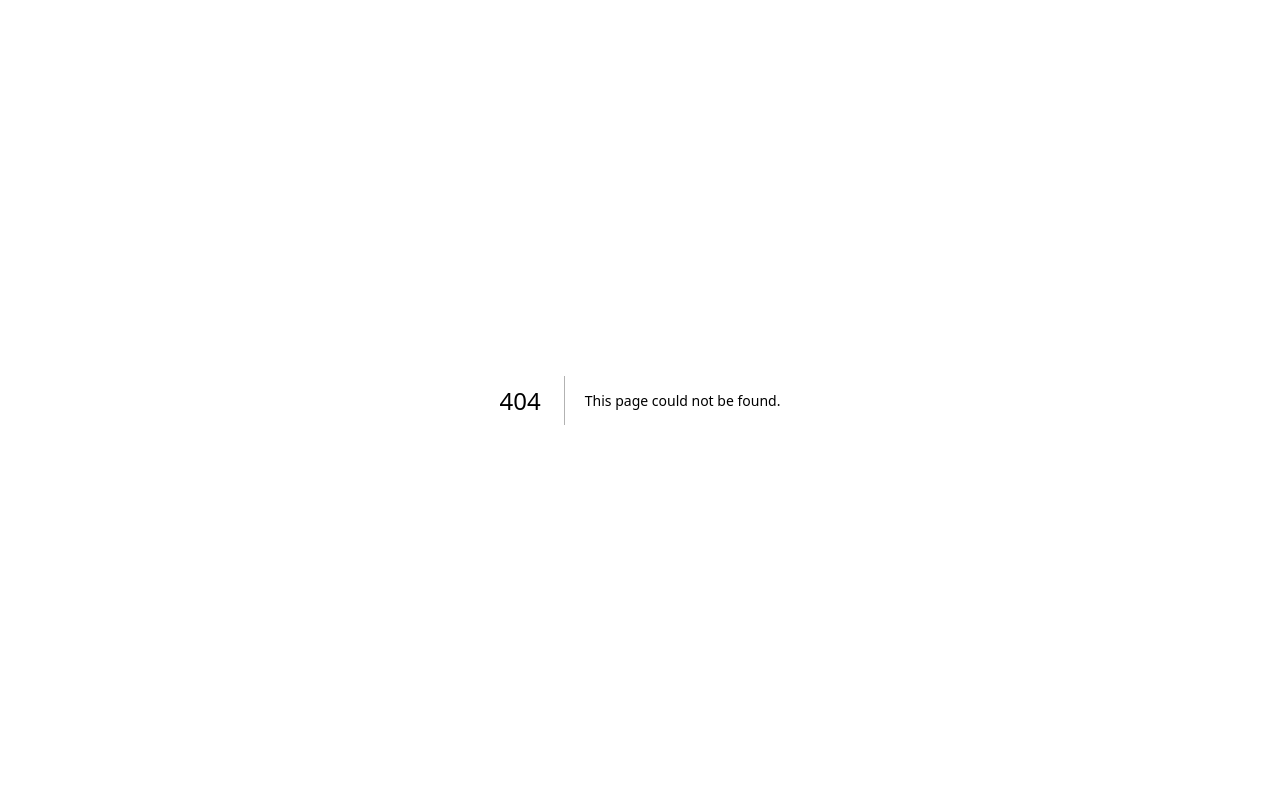
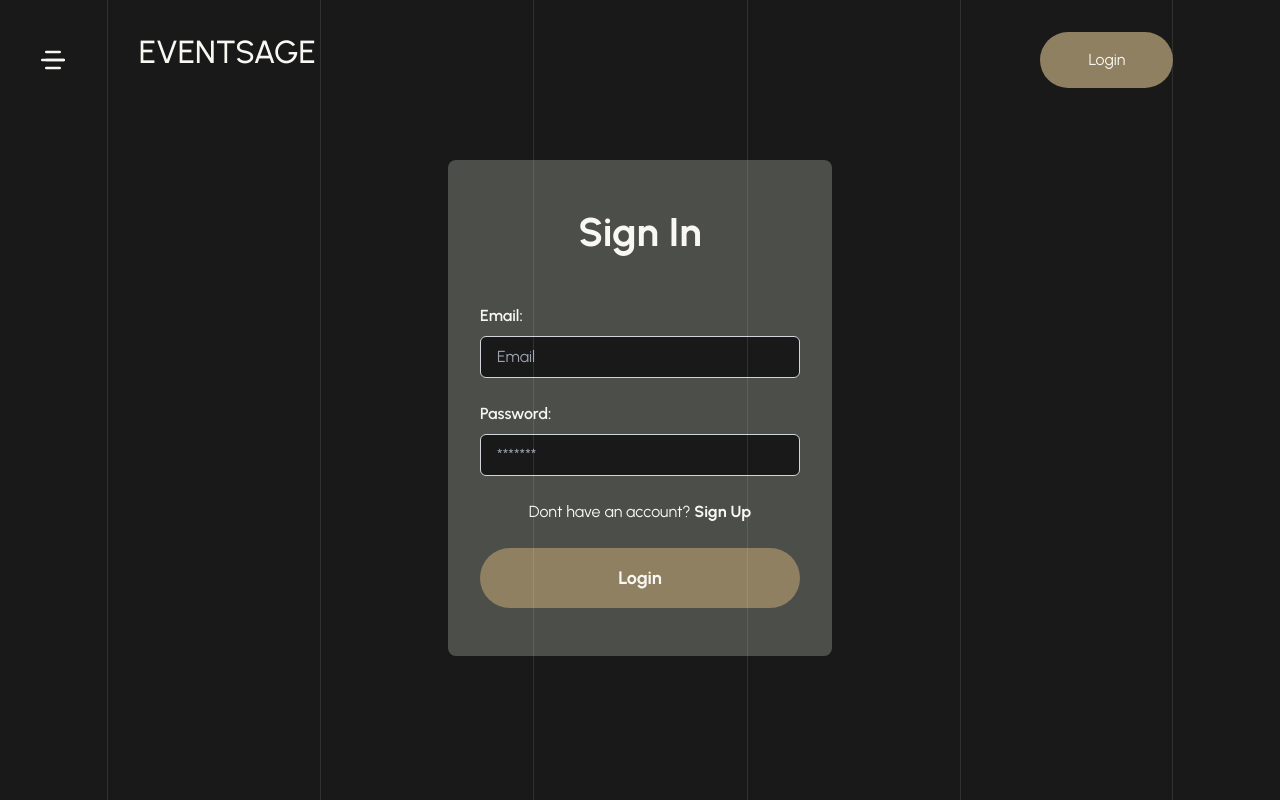
Before and after one commit to Agrimzz/eventsage, a Next.js app: page /signin in a window 1280 px wide. Before the commit this address had no page. Built offline with nearby package versions, Linux system fonts and the light colour scheme.

Commit message:
Sign in Sign up Basics

```diff
--- /dev/null
+++ b/app/(auth)/layout.tsx
@@ -0,0 +1,18 @@
+import GridLines from "@/components/shared/GridLines"
+import Header from "@/components/shared/Header"
+
+export default function Layout({
+  children,
+}: Readonly<{
+  children: React.ReactNode
+}>) {
+  return (
+    <div className="flex h-screen flex-col">
+      <GridLines />
+      <main className="flex-1">
+        <Header />
+        {children}
+      </main>
+    </div>
+  )
+}
--- /dev/null
+++ b/app/(auth)/signin/page.tsx
@@ -0,0 +1,77 @@
+"use client"
+import { useRouter } from "next/navigation"
+import { useState } from "react"
+
+export default function Login() {
+  const [email, setEmail] = useState("")
+  const [password, setPassword] = useState("")
+  const [error, setError] = useState("")
+  const router = useRouter()
+
+  const handleLogin = async (e: React.FormEvent) => {
+    e.preventDefault()
+
+    try {
+      const res = await fetch("/api/login", {
+        method: "POST",
+        body: JSON.stringify({ email, password }),
+      })
+
+      if (res.ok) {
+        const data = await res.json()
+        console.log(data)
+        localStorage.setItem("token", data)
+        router.push("/")
+      } else {
+        const data = await res.json()
+        console.log(data.message)
+        setError(data.message)
+      }
+    } catch (error) {
+      setError("Something went wrong")
+    }
+  }
+
+  return (
+    <div className="max-w-96 h-auto bg-grey py-12 px-8 m-auto mt-40 rounded-lg flex flex-col gap-12 z-50">
+      <h2 className="h2-bold text-center">Sign In</h2>
+      <form className="space-y-6" onSubmit={handleLogin}>
+        <div>
+          <label className="block font-semibold mb-2">Email:</label>
+          <input
+            className="w-full px-4 py-2 bg-black border border-gray-300 rounded-md focus:outline-none "
+            type="email"
+            placeholder="Email"
+            value={email}
+            onChange={(e) => setEmail(e.target.value)}
+            required
+          />
+        </div>
+        <div>
+          <label className="block font-semibold mb-2">Password:</label>
+          <input
+            className="w-full px-4 py-2 bg-black border border-gray-300 rounded-md focus:outline-none "
+            type="password"
+            placeholder="*******"
+            value={password}
+            onChange={(e) => setPassword(e.target.value)}
+            required
+          />
+        </div>
+        {error && <p className="text-red-300 text-center">{error}</p>}
+        <p className="text-center">
+          Dont have an account?{" "}
+          <a href="/signup" className="font-bold">
+            Sign Up
+          </a>
+        </p>
+        <button
+          type="submit"
+          className="w-full bg-primary text-white weight-bold py-4 rounded-full text-lg font-bold"
+        >
+          Login
+        </button>
+      </form>
+    </div>
+  )
+}
--- /dev/null
+++ b/app/(auth)/signup/page.tsx
@@ -0,0 +1,90 @@
+"use client"
+import { useRouter } from "next/navigation"
+import { useEffect, useState } from "react"
+
+export default function Register() {
+  const [fullName, setFullName] = useState("")
+  const [email, setEmail] = useState("")
+  const [password, setPassword] = useState("")
+  const [error, setError] = useState("")
+  const router = useRouter()
+
+  const handleRegister = async (e: React.FormEvent) => {
+    e.preventDefault()
+
+    try {
+      const res = await fetch("/api/register", {
+        method: "POST",
+        body: JSON.stringify({ fullName, email, password }),
+      })
+
+      if (res.ok) {
+        router.push("/signin")
+      } else if (res.status === 400) {
+        const data = await res.json()
+        setError(data.message)
+      } else {
+        const data = await res.json()
+        setError(data.message)
+      }
+    } catch (error) {
+      console.log(error)
+      setError("Something went wrong")
+    }
+  }
+
+  return (
+    <div className="max-w-96 h-auto bg-grey py-12 px-8 m-auto mt-40 rounded-lg flex flex-col gap-12 z-50">
+      <h2 className="h2-bold text-center">Sign up</h2>
+      <form className="space-y-6" onSubmit={handleRegister} method="post">
+        <div>
+          <label className="block font-semibold mb-2">Full name:</label>
+          <input
+            className="w-full px-4 py-2 bg-black border border-gray-300 rounded-md focus:outline-none "
+            type="text"
+            placeholder="Full name"
+            value={fullName}
+            onChange={(e) => setFullName(e.target.value)}
+            required
+          />
+        </div>
+        <div>
+          <label className="block font-semibold mb-2">Email:</label>
+          <input
+            className="w-full px-4 py-2 bg-black border border-gray-300 rounded-md focus:outline-none "
+            type="email"
+            placeholder="Email"
+            value={email}
+            onChange={(e) => setEmail(e.target.value)}
+            required
+          />
+        </div>
+        <div>
+          <label className="block font-semibold mb-2">Password:</label>
+          <input
+            className="w-full px-4 py-2 bg-black border border-gray-300 rounded-md focus:outline-none "
+            type="password"
+            placeholder="*******"
+            value={password}
+            onChange={(e) => setPassword(e.target.value)}
+            required
+          />
+        </div>
+
+        {error && <p className="text-red-300 text-center">{error}</p>}
+        <p className="text-center">
+          Already have an account?{" "}
+          <a href="/signin" className="font-bold">
+            Sign In
+          </a>
+        </p>
+        <button
+          type="submit"
+          className="w-full bg-primary text-white weight-bold py-4 rounded-full text-lg font-bold"
+        >
+          Register
+        </button>
+      </form>
+    </div>
+  )
+}
--- /dev/null
+++ b/app/api/login/route.ts
@@ -0,0 +1,41 @@
+import { NextApiRequest, NextApiResponse } from "next"
+import { connectToDatabase } from "@/libs/database"
+import bcrypt from "bcryptjs"
+
+export async function POST(req: Request, res: Response) {
+  const { email, password } = await req.json()
+
+  if (!email || !password) {
+    return new Response(
+      JSON.stringify({ message: "Email and Password are required" }),
+      { status: 401 }
+    )
+  }
+
+  try {
+    const db = await connectToDatabase()
+    const usersCollection = db.collection("users")
+
+    // Find the user by email
+    const user = await usersCollection.findOne({ email })
+    if (!user) {
+      return new Response(
+        JSON.stringify({ message: "Invalid email or password" }),
+        { status: 400 }
+      )
+    }
+
+    // Compare the provided password with the stored hashed password
+    const isPasswordValid = await bcrypt.compare(password, user.password)
+    if (!isPasswordValid) {
+      return new Response(
+        JSON.stringify({ message: "Invalid email or password" }),
+        { status: 400 }
+      )
+    }
+
+    return new Response(JSON.stringify(email), { status: 200 })
+  } catch (error) {
+    return new Response(JSON.stringify(error), { status: 500 })
+  }
+}
--- /dev/null
+++ b/app/api/register/route.ts
@@ -0,0 +1,44 @@
+import { NextApiRequest, NextApiResponse } from "next"
+import { connectToDatabase } from "@/libs/database"
+import bcrypt from "bcryptjs"
+
+export async function POST(req: Request, res: Response) {
+  const { fullName, email, password } = await req.json()
+
+  if (!fullName || !email || !password) {
+    return new Response(
+      JSON.stringify({ message: "Email and Password are required" }),
+      { status: 401 }
+    )
+  }
+
+  try {
+    const db = await connectToDatabase()
+    const usersCollection = db.collection("users")
+
+    // Check if the user already exists
+    const existingUser = await usersCollection.findOne({ email })
+    if (existingUser) {
+      return new Response(JSON.stringify({ message: "User already exists." }), {
+        status: 400,
+      })
+    }
+
+    // Hash the password
+    const hashedPassword = await bcrypt.hash(password, 10)
+
+    // Create a new user
+    const result = await usersCollection.insertOne({
+      full_name: fullName,
+      email,
+      password: hashedPassword,
+    })
+
+    return new Response(
+      JSON.stringify({ message: "User registered successfully." }),
+      { status: 201 }
+    )
+  } catch (error) {
+    return new Response(JSON.stringify(error), { status: 500 })
+  }
+}
--- a/components/shared/GridLines.tsx
+++ b/components/shared/GridLines.tsx
@@ -2,7 +2,7 @@ import React from "react"
 
 export default function GridLines() {
   return (
-    <div className="w-full h-full grid grid-cols-12 fixed z-30 opacity-20">
+    <div className="w-full h-full grid grid-cols-12 fixed z-30 opacity-10 pointer-events-none cursor-none select-none">
       <div className="border-l border-white h-full col-span-2 col-start-2"></div>
       <div className="border-l border-white h-full col-span-2"></div>
       <div className="border-l border-white h-full col-span-2"></div>
--- a/components/shared/Header.tsx
+++ b/components/shared/Header.tsx
@@ -1,17 +1,26 @@
+"use client"
 import { IconMenu4 } from "@tabler/icons-react"
+import { useRouter } from "next/navigation"
 import React from "react"
 
 function Header() {
+  const router = useRouter()
   return (
-    <div className="w-full grid grid-cols-12 py-8 items-center pointer-events-none select-none fixed z-20">
+    <div className="w-full grid grid-cols-12 py-8 items-center fixed z-50">
       <div className="col-span-1 mx-auto text-center">
         <IconMenu4 size={32} />
       </div>
-      <div className="col-span-2 px-8">
-        <h1 className="h4-medium">EVENTSAGE</h1>
-      </div>
-      <div className="col-start-11 flex justify-end ">
-        <button className="rounded-full bg-primary-500 px-12 py-4 ">
+      <div className="col-span-10 pl-8 flex justify-between">
+        <h1
+          className="h4-medium cursor-pointer"
+          onClick={() => router.push("/")}
+        >
+          EVENTSAGE
+        </h1>
+        <button
+          className="rounded-full bg-primary-500 px-12 py-4 cursor-pointer"
+          onClick={() => router.push("/signin")}
+        >
           Login
         </button>
       </div>
--- a/components/shared/Home/Hero.tsx
+++ b/components/shared/Home/Hero.tsx
@@ -12,7 +12,7 @@ function Hero() {
       <div
         className="col-span-11 relative"
         style={{
-          height: "100vh", // Example height
+          height: "100vh",
           background: `
             url("https://images.unsplash.com/photo-1501281668745-f7f57925c3b4?q=80&w=2070&auto=format&fit=crop&ixlib=rb-4.0.3&ixid=M3wxMjA3fDB8MHxwaG90by1wYWdlfHx8fGVufDB8fHx8fA%3D%3D")
           `,
--- a/package.json
+++ b/package.json
@@ -10,6 +10,7 @@
   },
   "dependencies": {
     "@tabler/icons-react": "^3.12.0",
+    "bcryptjs": "^2.4.3",
     "mongodb": "^6.8.0",
     "next": "14.2.5",
     "react": "^18",
```
Also changed, not shown: 1 other file (tests, documents, lock files or other folders).
